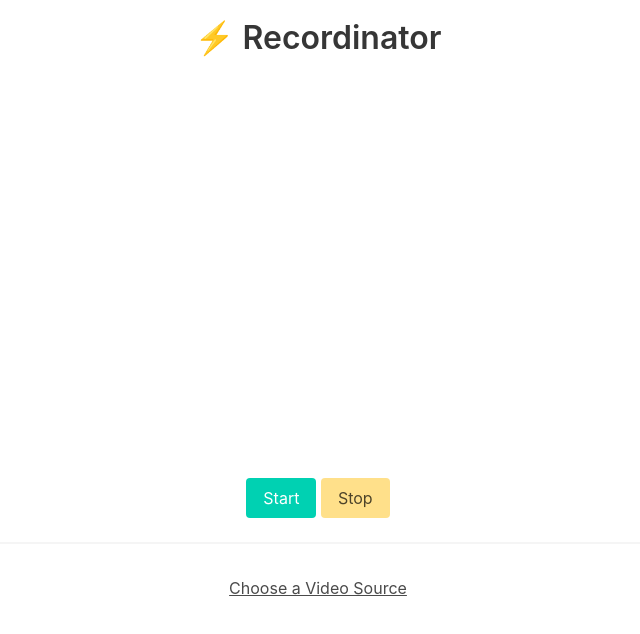
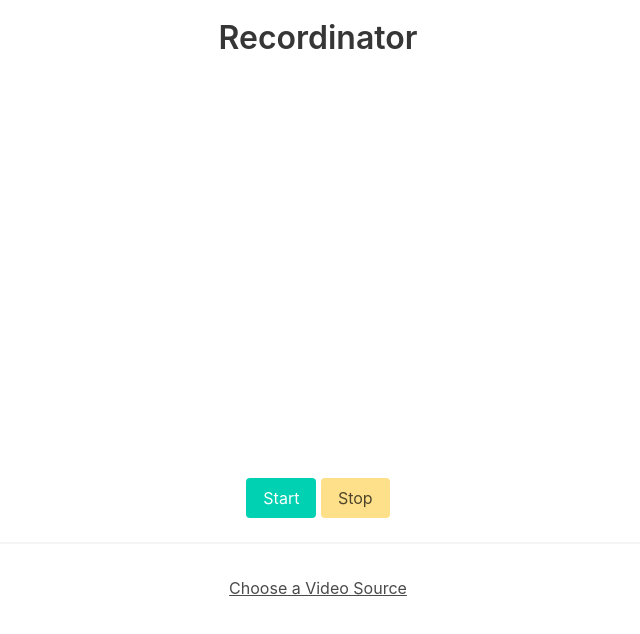
Before and after one commit to bolleyboll/Recordinator, an Electron app: page src/index.html in a window 800 px wide. Shown: the whole page, without its empty margins (82-722 px from the left). Drawn offline with nearby package versions, Linux system fonts and the light colour scheme.

Commit message:
:package: Packages Updated

```diff
--- a/src/index.html
+++ b/src/index.html
@@ -6,11 +6,12 @@
   <title>Recordinator</title>
   <link rel="stylesheet" href="https://cdn.jsdelivr.net/npm/bulma@0.8.2/css/bulma.min.css" />
   <link rel="stylesheet" href="index.css" />
+  <link rel="icon" type="image/png" href="../favicon.ico">
   <script defer src="render.js"></script>
 </head>
 
 <body class="content">
-  <h1>⚡ Recordinator</h1>
+  <h1>Recordinator</h1>
 
   <video></video>
 
```
Also changed, not shown: package.json (+14 -6 lines), favicon.ico (added), favicon.png (added), 1 other file.
